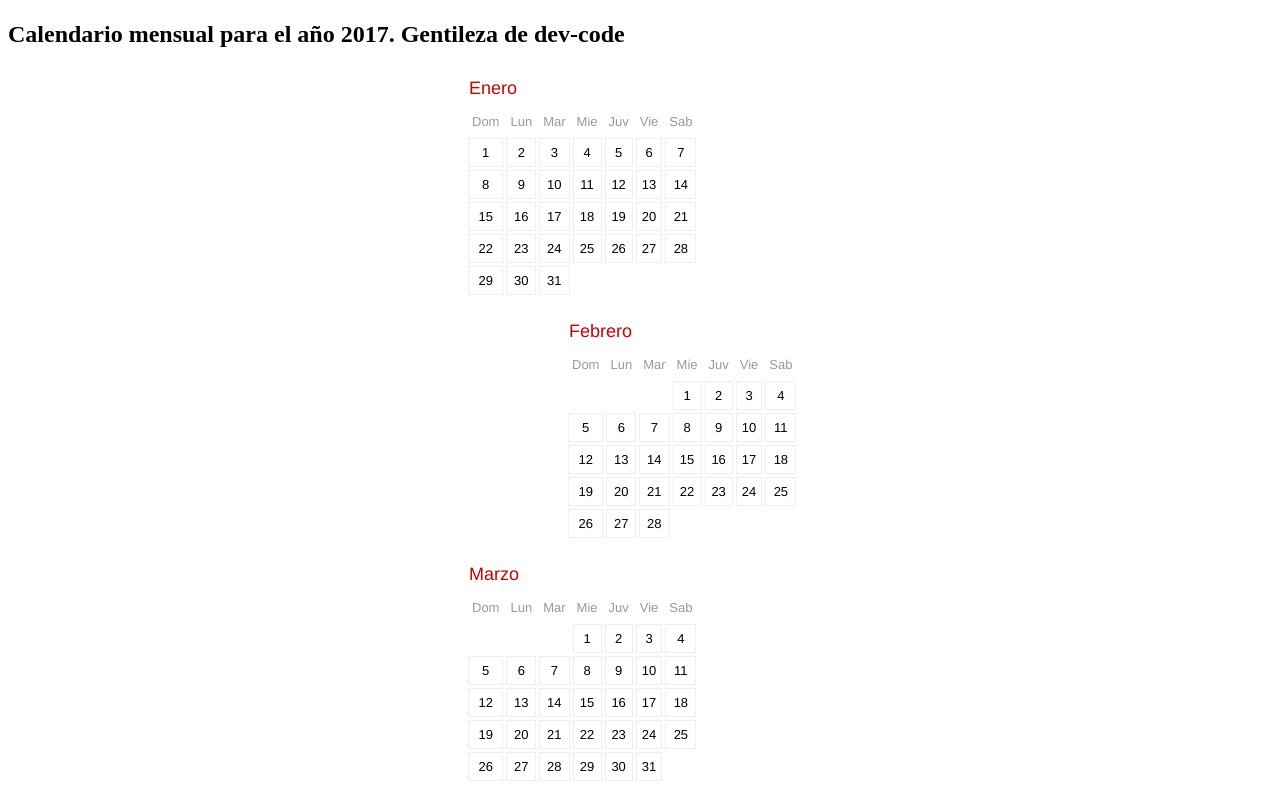
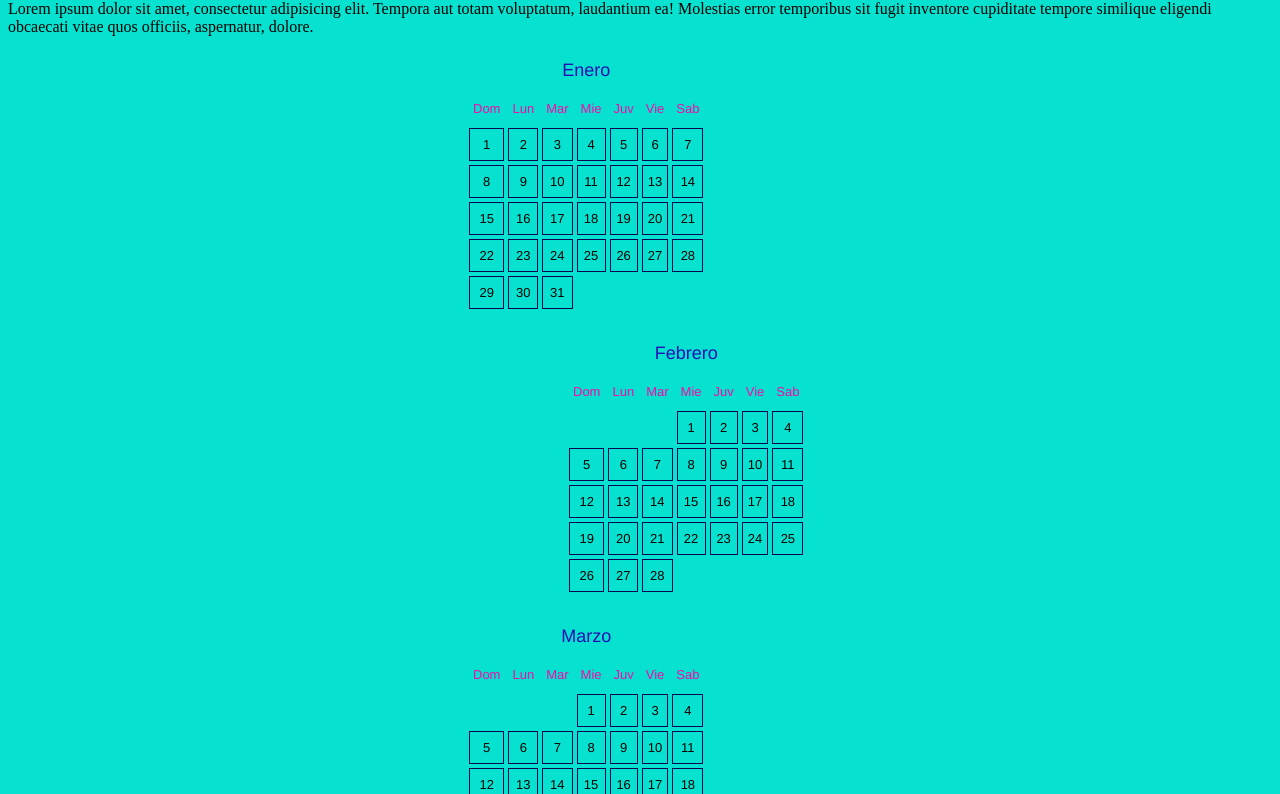
Before and after one commit to gti508014/Calendario, a plain HTML site: page index.html in a window 1280 px wide. Shown: the part 80-874 px from the top of the page. Drawn offline with Linux system fonts and the light colour scheme.

Commit message:
Modificacion color fondo y titulos y agrega parrafo

```diff
--- a/index.html
+++ b/index.html
@@ -8,12 +8,9 @@
 
 </head>
 <body>
-	<h1>
-		<p>CALENDARIO -2017-</p>
-	<h2>
-		<p>Calendario mensual para el año 2017. Gentileza de dev-code</p>
-	</h2>
+	<h1>-CALENDARIO AÑO 2017</h1>
+	<p>Lorem ipsum dolor sit amet, consectetur adipisicing elit. Tempora aut totam voluptatum, laudantium ea! Molestias error temporibus sit fugit inventore cupiditate tempore similique eligendi obcaecati vitae quos officiis, aspernatur, dolore.
+	</p>
 
-	</h1>
 </body>
 </html>
--- a/styles.css
+++ b/styles.css
@@ -1,3 +1,7 @@
+body{
+  background-color: #07E1CF;
+}
+
 
 div.mes {
   margin: 0 auto;
@@ -17,25 +21,25 @@ div.mes th,
 div.mes td,
 div.mes caption {
   font: normal 13px "Helvetica Neue", Helvetica, Arial, sans-serif;
-  padding: 6px 4px;
+  padding: 8px 4px;
 }
 
 .tabla_mes {
-  border-spacing: 3px;
+  border-spacing: 4px;
   empty-cells: hide;
 }
 
 div.mes td {
   text-align: center;
-  border: 1px solid #eee;
+  border: 1px solid #090751;
 }
 
 div.mes th {
-  color: #999;
+  color: #F50AAA;
 }
 
 div.mes caption.titulo {
-  text-align: left;
+  text-align: center;
   font-size: 18px;
-  color: #c00;
+  color:#240DB3;
 }
```
